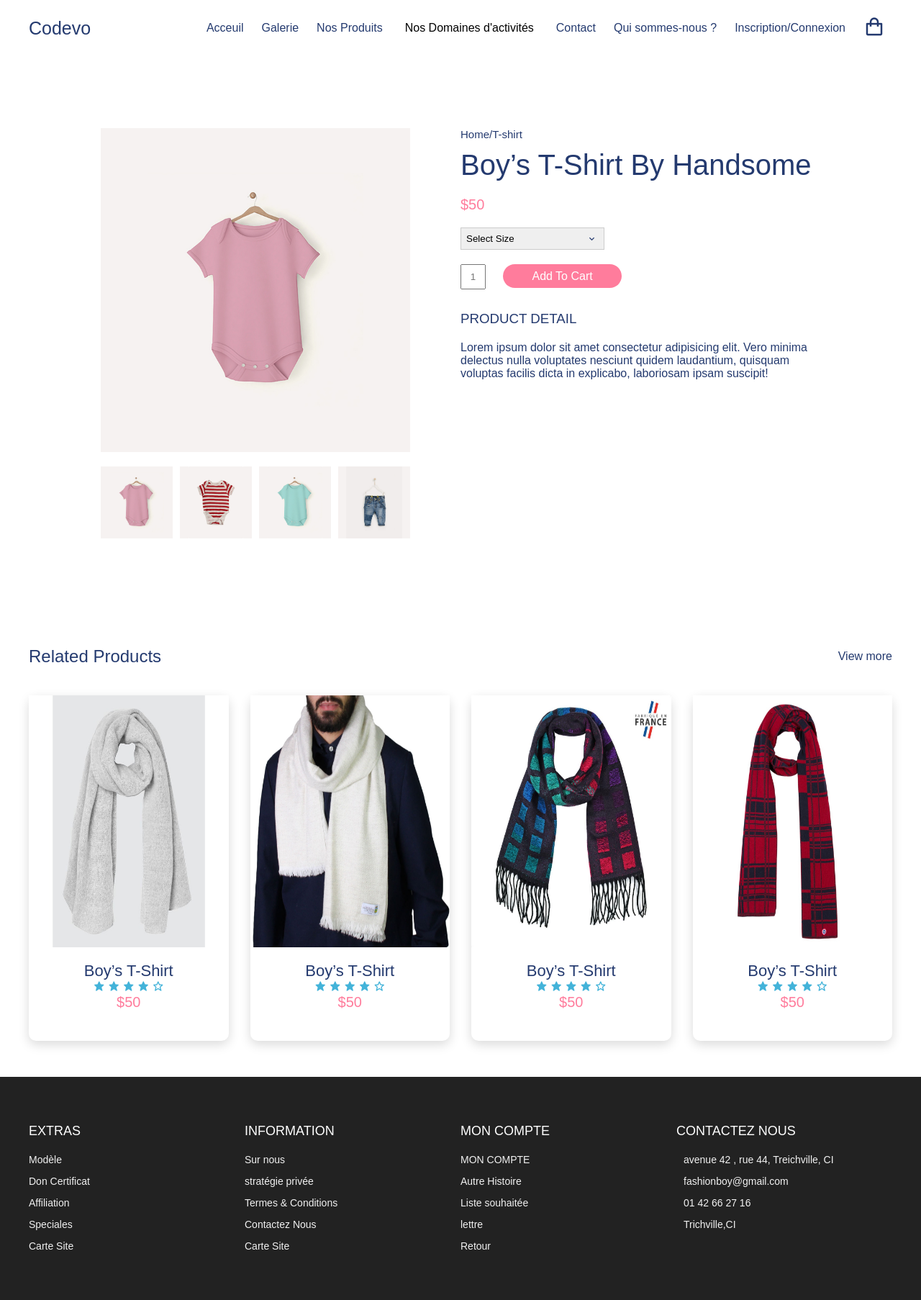
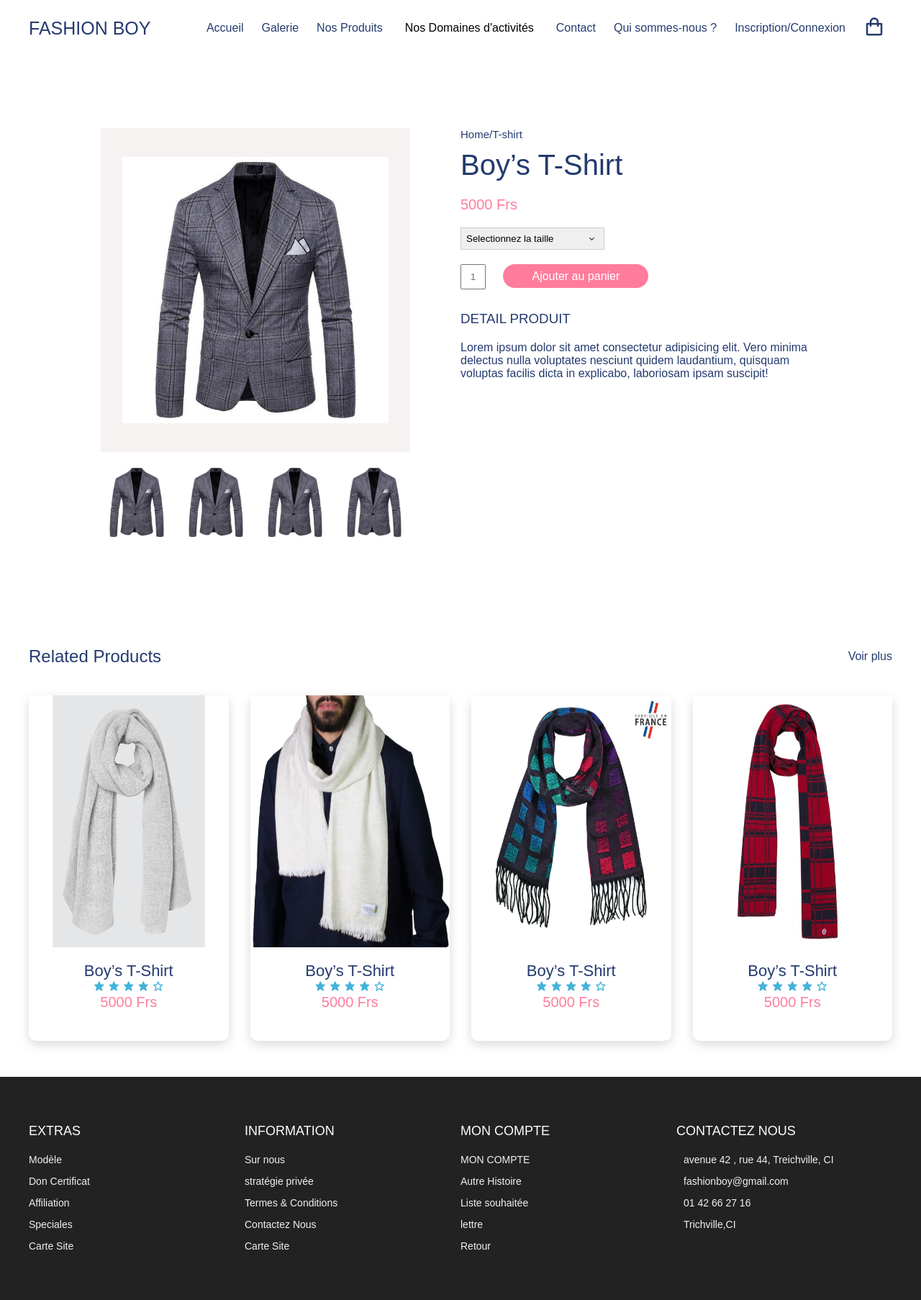
Before and after one commit to amaninoblesse/Fashion, a PHP site: page /product-details.php in a window 1280 px wide. Shown: the whole page at 72% size. Run offline with PHP 8.4, Linux system fonts and the light colour scheme; some libraries are stand-ins or nearby versions.

Commit message:
modification des liens

```diff
--- a/cart.php
+++ b/cart.php
@@ -35,10 +35,10 @@
 
         <ul class="nav-list">
             <li class="nav-item">
-              <a href="index.php" class="nav-link scroll-link">Acceuil</a>
+              <a href="index.php" class="nav-link">Accueil</a>
             </li>
-             <li class="nav-item">
-              <a href="galerie.php" class="nav-link scroll-link">Galerie</a>
+            <li class="nav-item">
+              <a href="galerie.php" class="nav-link">Galerie</a>
             </li>
             <li class="nav-item">
               <a href="product.php" class="nav-link">Nos Produits</a>
--- a/css/styles.css
+++ b/css/styles.css
@@ -1291,3 +1291,8 @@ th:last-child {
 .box input[type="submit"]:hover{
     background: #ffc400a2;
 }
+
+
+span .text{
+  font-size: 10px;
+}
--- a/index.php
+++ b/index.php
@@ -35,11 +35,11 @@
           </div>
 
           <ul class="nav-list">
-            <li class="nav-item">
-              <a href="index.php" class="nav-link scroll-link">Acceuil</a>
+          <li class="nav-item">
+              <a href="index.php" class="nav-link">Accueil</a>
             </li>
             <li class="nav-item">
-              <a href="galerie.php" class="nav-link scroll-link">Galerie</a>
+              <a href="galerie.php" class="nav-link">Galerie</a>
             </li>
             <li class="nav-item">
               <a href="product.php" class="nav-link">Nos Produits</a>
--- a/inscription.php
+++ b/inscription.php
@@ -36,10 +36,10 @@
 
           <ul class="nav-list">
             <li class="nav-item">
-              <a href="index.php" class="nav-link scroll-link">Acceuil</a>
+              <a href="index.php" class="nav-link">Accueil</a>
             </li>
-             <li class="nav-item">
-              <a href="galerie.php" class="nav-link scroll-link">Galerie</a>
+            <li class="nav-item">
+              <a href="galerie.php" class="nav-link">Galerie</a>
             </li>
             <li class="nav-item">
               <a href="product.php" class="nav-link">Nos Produits</a>
--- a/presentation.php
+++ b/presentation.php
@@ -36,10 +36,10 @@
 
           <ul class="nav-list">
             <li class="nav-item">
-              <a href="index.php" class="nav-link scroll-link">Acceuil</a>
+              <a href="index.php" class="nav-link">Accueil</a>
             </li>
-             <li class="nav-item">
-              <a href="galerie.php" class="nav-link scroll-link">Galerie</a>
+            <li class="nav-item">
+              <a href="galerie.php" class="nav-link">Galerie</a>
             </li>
             <li class="nav-item">
               <a href="product.php" class="nav-link">Nos Produits</a>
--- a/product-details.php
+++ b/product-details.php
@@ -14,7 +14,7 @@
   <link rel="stylesheet" href="https://cdnjs.cloudflare.com/ajax/libs/Glide.js/3.4.1/css/glide.core.css" />
   <!-- Custom StyleSheet -->
   <link rel="stylesheet" href="./css/styles.css" />
-  <title>Boy’s T-Shirt - Codevo</title>
+  <title>Boy’s T-Shirt </title>
 </head>
 
 <body>
@@ -22,13 +22,13 @@
   <nav class="nav">
     <div class="navigation container">
       <div class="logo">
-        <h1>Codevo</h1>
+        <h1>FASHION BOY</h1>
       </div>
 
       <div class="menu">
         <div class="top-nav">
           <div class="logo">
-            <h1>Codevo</h1>
+            <h1>FASHION BOY</h1>
           </div>
           <div class="close">
             <i class="bx bx-x"></i>
@@ -36,11 +36,11 @@
         </div>
 
         <ul class="nav-list">
+        <li class="nav-item">
+              <a href="index.php" class="nav-link">Accueil</a>
+            </li>
             <li class="nav-item">
-              <a href="index.php" class="nav-link scroll-link">Acceuil</a>
-            </li>
-             <li class="nav-item">
-              <a href="galerie.php" class="nav-link scroll-link">Galerie</a>
+              <a href="galerie.php" class="nav-link">Galerie</a>
             </li>
             <li class="nav-item">
               <a href="product.php" class="nav-link">Nos Produits</a>
@@ -88,31 +88,31 @@
     <div class="details container-md">
       <div class="left">
         <div class="main">
-          <img src="./images/pic1.jpg" alt="">
+          <img src="./images/veste5.jpg" alt="">
         </div>
         <div class="thumbnails">
           <div class="thumbnail">
-            <img src="./images/pic1.jpg" alt="">
+            <img src="./images/veste5.jpg" alt="">
           </div>
           <div class="thumbnail">
-            <img src="./images/pic2.jpg" alt="">
+            <img src="./images/veste5.jpg" alt="">
           </div>
           <div class="thumbnail">
-            <img src="./images/pic3.jpg" alt="">
+            <img src="./images/veste5.jpg" alt="">
           </div>
           <div class="thumbnail">
-            <img src="./images/pic4.jpg" alt="">
+            <img src="./images/veste5.jpg" alt="">
           </div>
         </div>
       </div>
       <div class="right">
         <span>Home/T-shirt</span>
-        <h1>Boy’s T-Shirt By Handsome</h1>
-        <div class="price">$50</div>
+        <h1>Boy’s T-Shirt</h1>
+        <div class="price">5000 Frs</div>
         <form>
           <div>
             <select>
-              <option value="Select Size" selected disabled>Select Size</option>
+              <option value="Select Size" selected disabled>Selectionnez la taille</option>
               <option value="1">32</option>
               <option value="2">42</option>
               <option value="3">52</option>
@@ -124,9 +124,9 @@
 
         <form class="form">
           <input type="text" placeholder="1">
-          <a href="cart.php" class="addCart">Add To Cart</a>
+          <a href="cart.php" class="addCart">Ajouter au panier</a>
         </form>
-        <h3>Product Detail</h3>
+        <h3>Detail Produit</h3>
         <p>Lorem ipsum dolor sit amet consectetur adipisicing elit. Vero minima delectus nulla voluptates nesciunt
           quidem laudantium, quisquam voluptas facilis dicta in explicabo, laboriosam ipsam suscipit!</p>
       </div>
@@ -137,7 +137,7 @@
   <section class="section featured">
     <div class="top container">
       <h1>Related Products</h1>
-      <a href="#" class="view-more">View more</a>
+      <a href="#" class="view-more">Voir plus</a>
     </div>
 
     <div class="product-center container">
@@ -159,7 +159,7 @@
             <i class="bx bxs-star"></i>
             <i class="bx bx-star"></i>
           </div>
-          <h4 class="price">$50</h4>
+          <h4 class="price">5000 Frs</h4>
         </div>
       </div>
       <div class="product">
@@ -181,7 +181,7 @@
             <i class="bx bxs-star"></i>
             <i class="bx bx-star"></i>
           </div>
-          <h4 class="price">$50</h4>
+          <h4 class="price">5000 Frs</h4>
         </div>
       </div>
       <div class="product">
@@ -203,7 +203,7 @@
             <i class="bx bxs-star"></i>
             <i class="bx bx-star"></i>
           </div>
-          <h4 class="price">$50</h4>
+          <h4 class="price">5000 Frs</h4>
         </div>
       </div>
       <div class="product">
@@ -225,7 +225,7 @@
             <i class="bx bxs-star"></i>
             <i class="bx bx-star"></i>
           </div>
-          <h4 class="price">$50</h4>
+          <h4 class="price">5000 Frs</h4>
         </div>
       </div>
     </div>
```
Also changed, not shown: Categorie_habit/Bas.php (+7 -7 lines), Categorie_habit/accessoires.php (+7 -7 lines), Categorie_habit/echarpe.php (+7 -7 lines), Categorie_habit/sous_vetement_detente.php (+7 -7 lines), Categorie_habit/survetement_veste.php (+7 -7 lines), Categorie_habit/t_shirt.php (+7 -7 lines), choix_inscription.php (+4 -4 lines), connexion.php (+4 -4 lines), galerie.php (+4 -4 lines), inscription_visiteur.php (+4 -4 lines), product.php (+9 -9 lines), service.php (+4 -4 lines).
